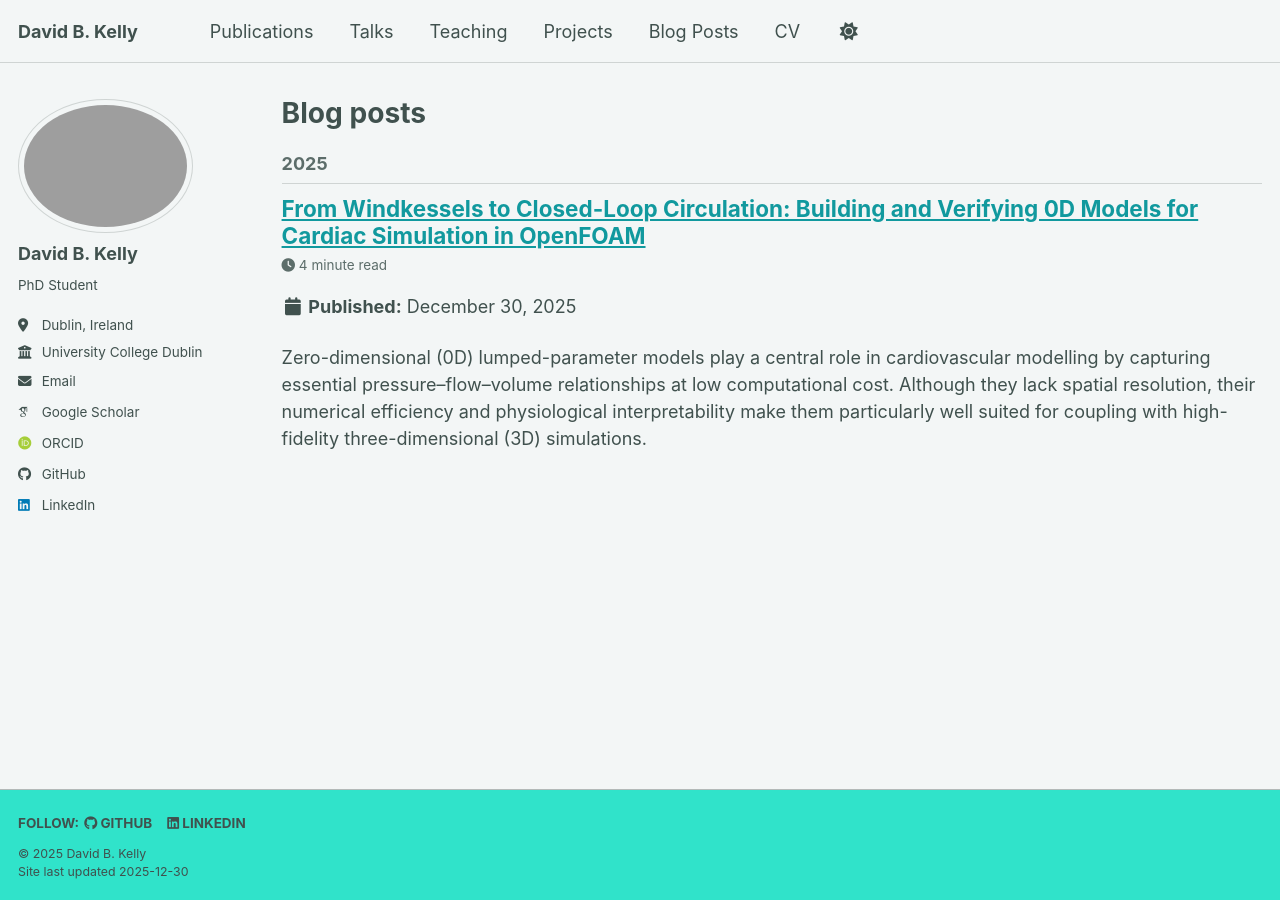
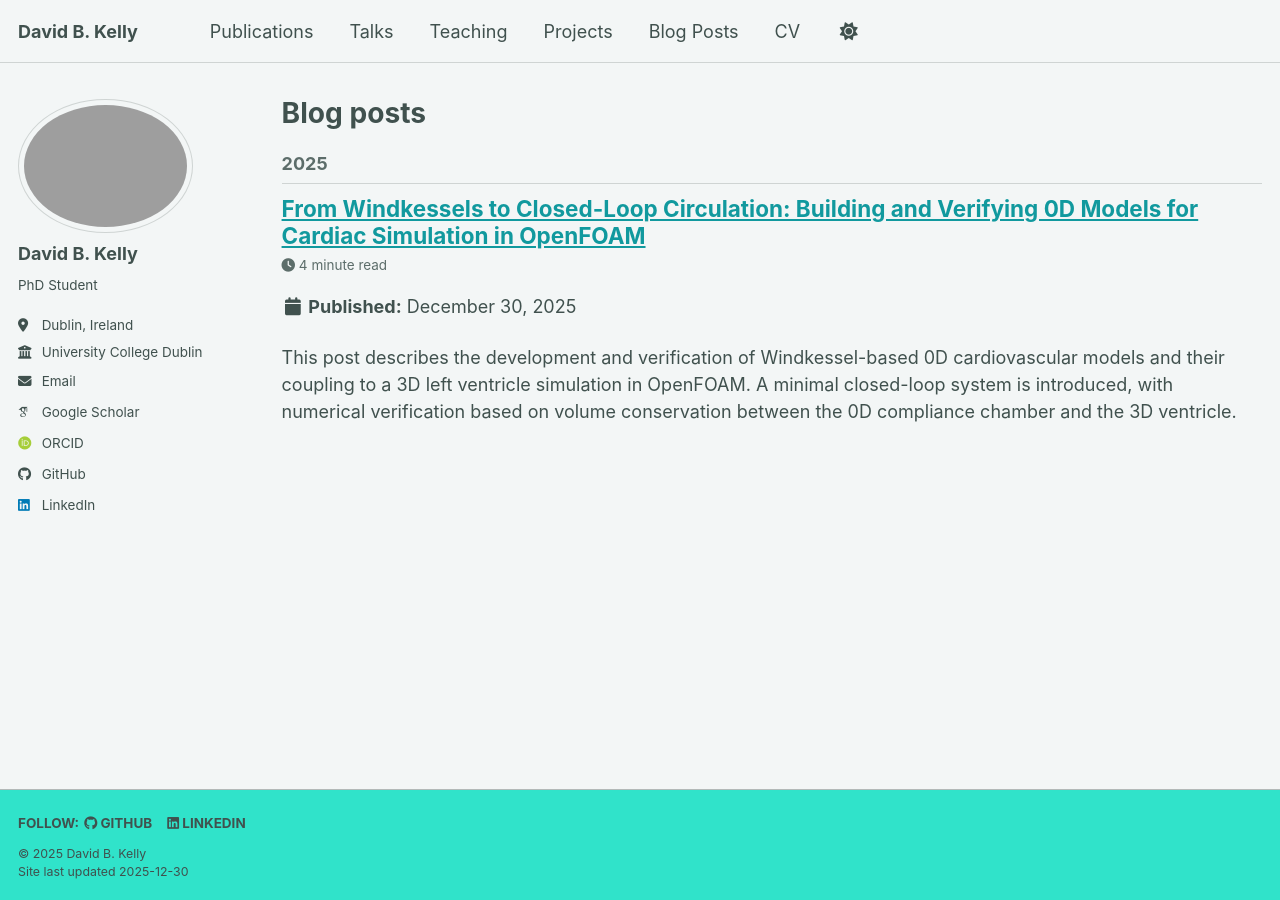
Before and after one commit to davidbkelly/davidbkelly.github.io, a Jekyll site: the page built from _pages/year-archive.html, in a window 1280 px wide. Built offline with Jekyll 4.4.1, drawn with Linux system fonts in a browser that asks for light colours; some web fonts are replaced; a script bundle is joined from its source files by our own code; library files that are not in the unit come from our copies.

Commit message:
Add excerpt for Windkessel to Closed-Loop Circulation post
Added excerpt to the blog post about Windkessel models.

```diff
--- a/_posts/2025-12-30-from-windkessels-to-closed-loop-circulation.md
+++ b/_posts/2025-12-30-from-windkessels-to-closed-loop-circulation.md
@@ -1,6 +1,7 @@
 ---
 title: "From Windkessels to Closed-Loop Circulation: Building and Verifying 0D Models for Cardiac Simulation in OpenFOAM"
 date: 2025-12-30
+excerpt: "This post describes the development and verification of Windkessel-based 0D cardiovascular models and their coupling to a 3D left ventricle simulation in OpenFOAM. A minimal closed-loop system is introduced, with numerical verification based on volume conservation between the 0D compliance chamber and the 3D ventricle."
 permalink: /posts/2012/08/from-windkessels-to-closed-loop-circulation-building-and-verifying-0d-models-for-cardiac-simulation/
 tags:
   - OpenFOAM
```
